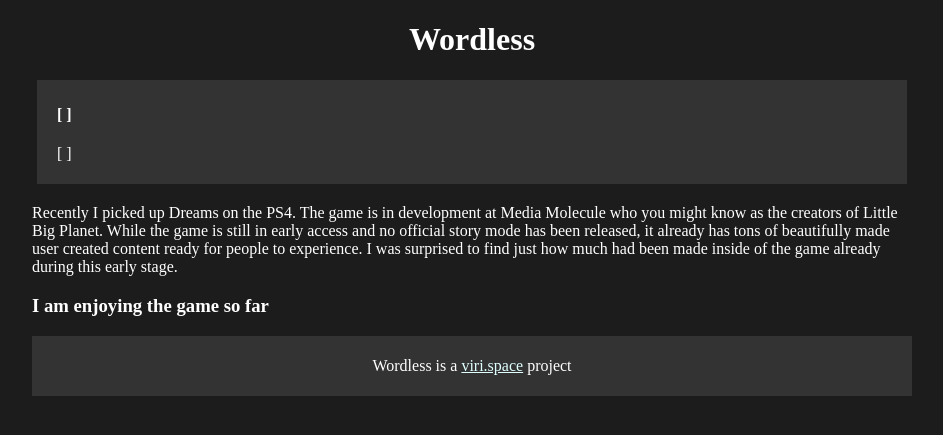
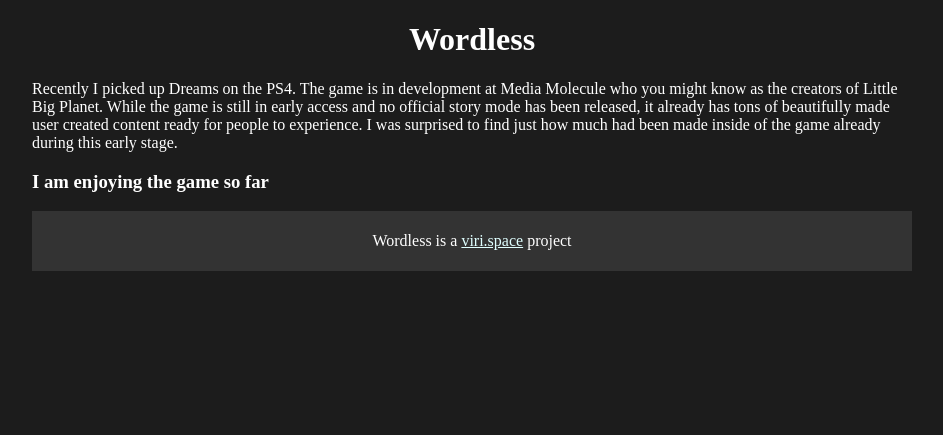
Before and after one commit to v1r1/words, a Jekyll site: the page built from _posts/2019-10-31-dreams-a-creators-paradise.md, in a window 1280 px wide. Shown: the top 435 px of the page, without its empty margins (168-1111 px from the left). Built offline with Jekyll 4.4.1, drawn with Linux system fonts in a browser that asks for light colours.

Commit message:
page isn't building

```diff
--- a/_layouts/home.html
+++ b/_layouts/home.html
@@ -5,7 +5,7 @@ layout: default
 {{ content }}
 
 {% assign contentwonl = content | strip_newlines %} {% unless contentwonl == ""  %} <br /> {% endunless %} <!-- add line break if there is any content -->
-<div class="post-container">
+<!-- <div class="post-container">
 {%- if site.posts.size > 0 -%}
   {%- for post in site.posts -%}
   <div class="post">
@@ -16,4 +16,4 @@ layout: default
   </div>
   {%- endfor -%}
 {%- endif -%}
-</div>
+</div> -->
--- a/_layouts/post.html
+++ b/_layouts/post.html
@@ -2,10 +2,10 @@
 layout: default
 ---
 
-<div class="post-header">
+<!-- <div class="post-header">
   <h2>{{ post.title }}</h2>
-  <h4>{%- assign date_format = "%Y-%m-%d" -%} [ {{ post.date | date: date_format }} ]</h4>
-  <p>[ {{ post.tags }} ]</p>
-</div>
+  <h4>{%- assign date_format = "%Y-%m-%d" -%} {{ post.date | date: date_format }}</h4>
+  <p>{{ post.tags }}</p>
+</div> -->
 
 {{ content }}
```
